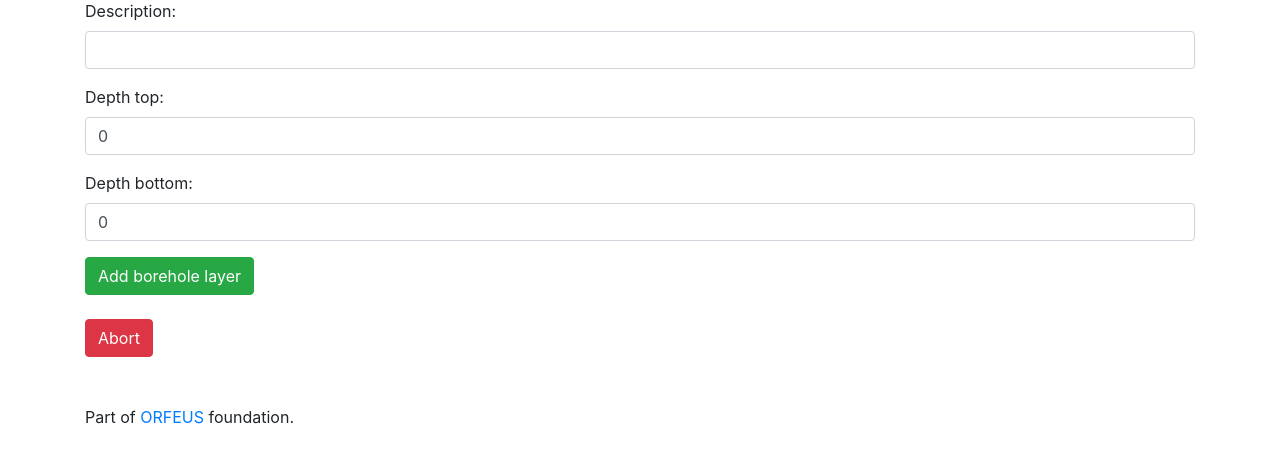
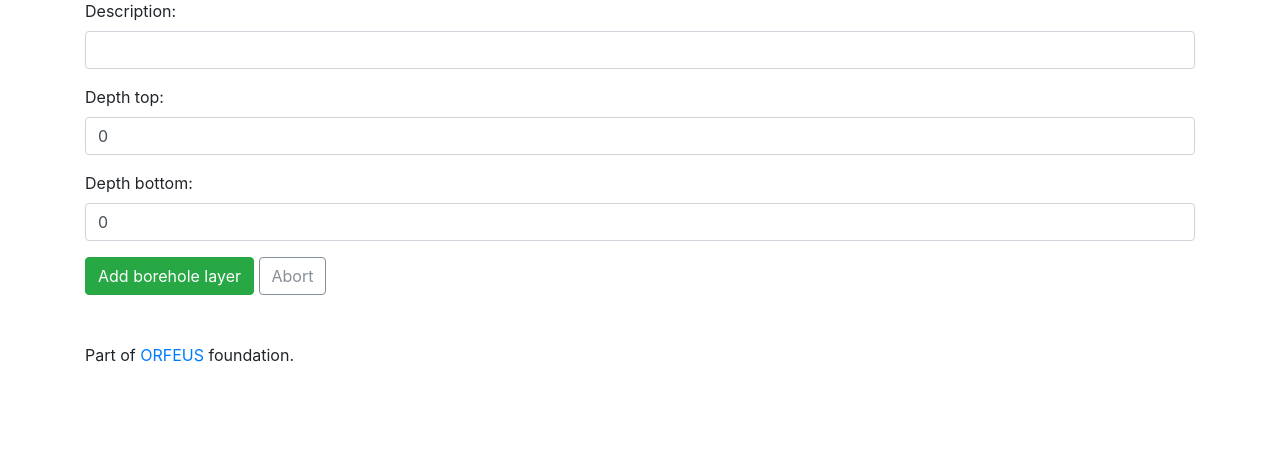
Before and after one commit to EIDA/stationbook, a Django app: template src/stationbook/templates/station_borehole_layer_add.html in a window 1280 px wide. Shown: the part 145-608 px from the top of the page. Run offline with Django 3.2, Linux system fonts and the light colour scheme; the template is opened without the code that fills it: values that come from a table or form of the project are taken from there, others are empty; some libraries are stand-ins or nearby versions.

Commit message:
Small changes in borehole layer pages

```diff
--- a/src/stationbook/templates/station_borehole_layer_add.html
+++ b/src/stationbook/templates/station_borehole_layer_add.html
@@ -13,11 +13,10 @@
 {% endblock %}
 
 {% block content %}
-  <form method="post" novalidate>
+  <form method="post" class="mb-4" novalidate>
     {% csrf_token %}
     {% include 'includes/form.html' %}
     <button type="submit" class="btn btn-success">Add borehole layer</button>
+    <a href="{% url 'station_details' station.fdsn_network.code station.code %}" class="btn btn-outline-secondary" role="button">Abort</a>
   </form>
-  <br>
-  <a href="{% url 'station_details' station.fdsn_network.code station.code %}" class="btn btn-danger" role="button">Abort</a>
 {% endblock %}
```
Also changed, not shown: src/stationbook/templates/station_borehole_layer_rem.html (+3 -4 lines).
